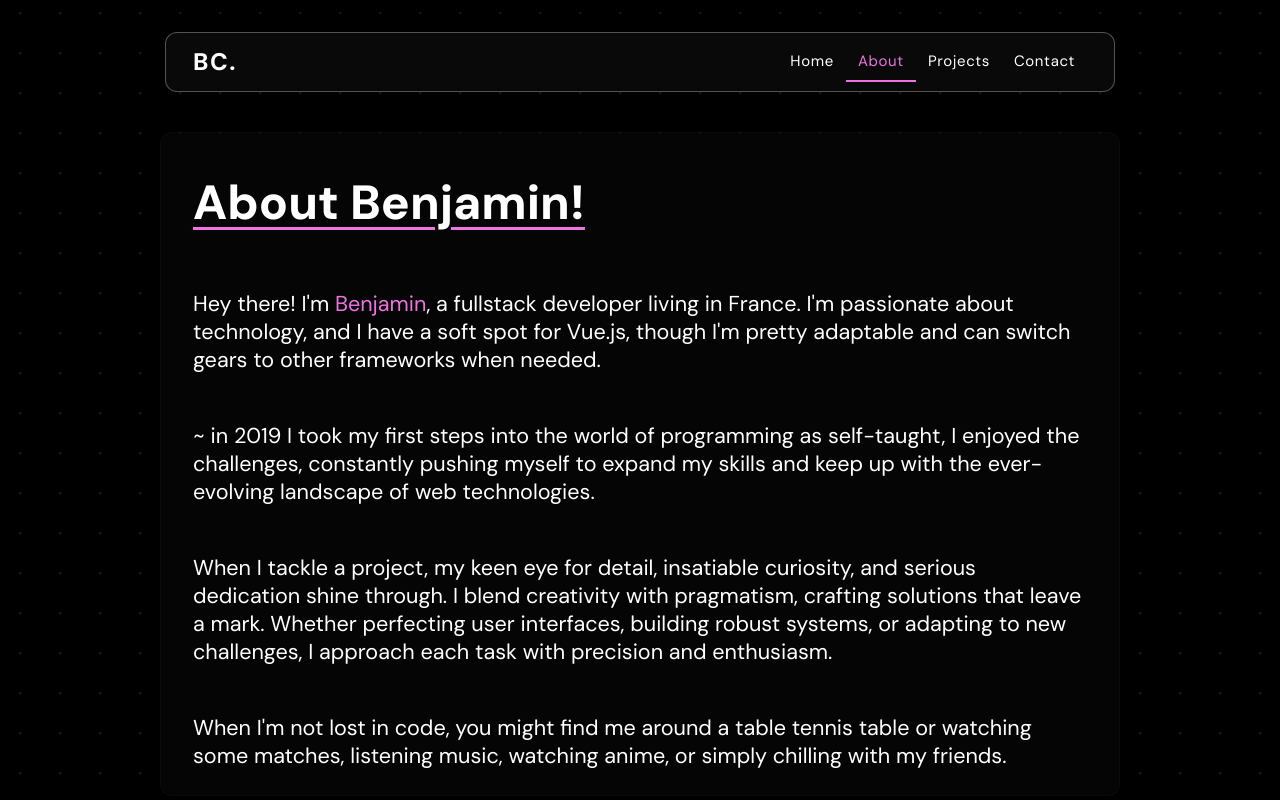
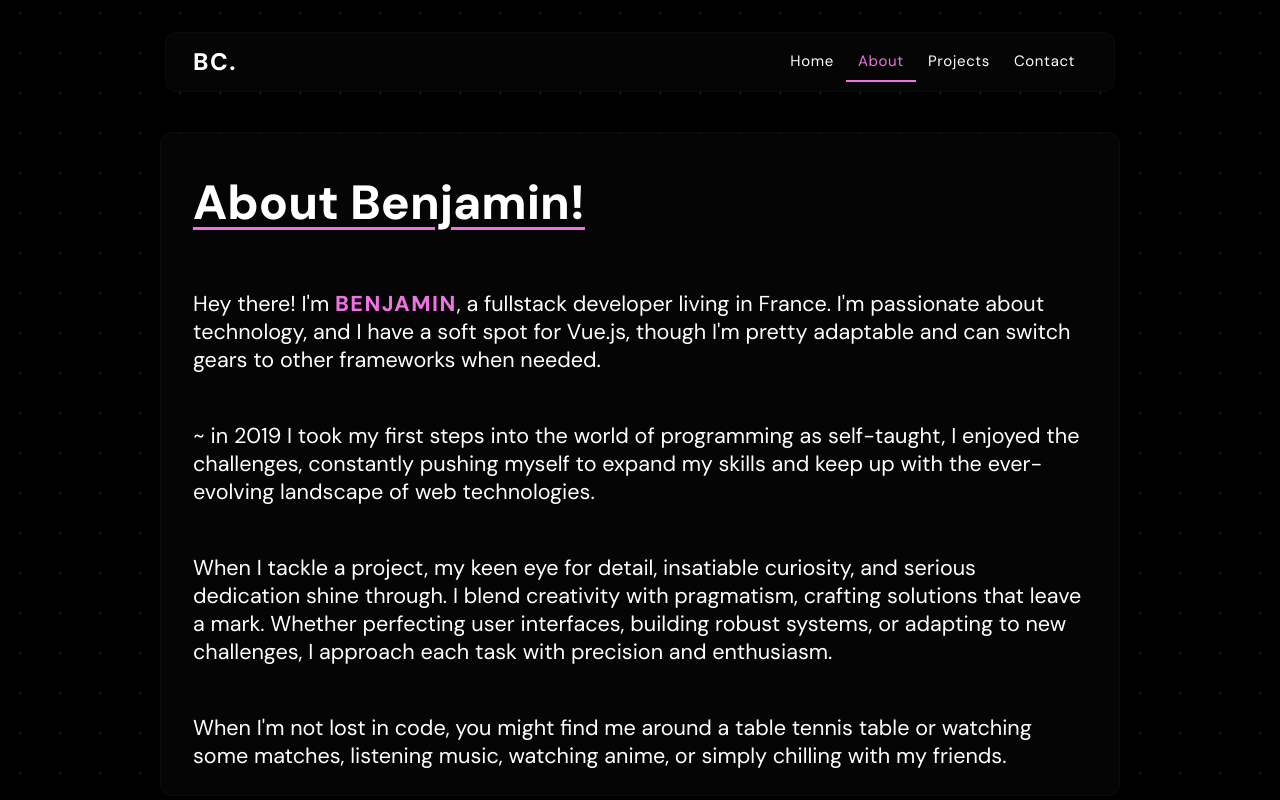
Before and after one commit to Toukara/portfolio, a Vue app: page /about in a window 1280 px wide. Built offline with nearby package versions, Linux system fonts and the light colour scheme.

Commit message:
About page

```diff
--- a/src/components/NavbarComponent.vue
+++ b/src/components/NavbarComponent.vue
@@ -62,13 +62,12 @@ export default {
   display: flex;
   align-items: center;
 
-  background: rgba(15, 15, 15, 0.659);
+  border-radius: 12px;
+  border: 1px solid rgba(137, 137, 137, 0.044);
 
-  border-radius: 12px;
-  box-shadow: 0 4px 30px rgba(0, 0, 0, 0.1);
-  backdrop-filter: blur(9.4px);
-  -webkit-backdrop-filter: blur(9.4px);
-  border: 1px solid rgba(255, 255, 255, 0.3);
+  background-color: rgba(23, 23, 23, 0.23);
+  backdrop-filter: blur(5px);
+  -webkit-backdrop-filter: blur(5px);
 }
 
 .navbar-items {
--- a/src/views/AboutView.vue
+++ b/src/views/AboutView.vue
@@ -3,13 +3,13 @@
   <div class="container">
     <div class="about">
       <h1>About Benjamin!</h1>
-      <p>Hey there! I'm <span>Benjamin</span>, a fullstack developer living in France. I'm passionate about technology, and I have a soft spot for Vue.js, though I'm pretty adaptable and can switch gears to other frameworks when needed.</p>
+      <p>Hey there! I'm <a href="https://github.com/Toukara" target="_blank" class="pink">Benjamin</a>, a fullstack developer living in France. I'm passionate about technology, and I have a soft spot for Vue.js, though I'm pretty adaptable and can switch gears to other frameworks when needed.</p>
       <p>~ in 2019 I took my first steps into the world of programming as self-taught, I enjoyed the challenges, constantly pushing myself to expand my skills and keep up with the ever-evolving landscape of web technologies.</p>
       <p>When I tackle a project, my keen eye for detail, insatiable curiosity, and serious dedication shine through. I blend creativity with pragmatism, crafting solutions that leave a mark. Whether perfecting user interfaces, building robust systems, or adapting to new challenges, I approach each task with precision and enthusiasm.</p>
       <p>When I'm not lost in code, you might find me around a table tennis table or watching some matches, listening music, watching anime, or simply chilling with my friends.</p>
       <p>Thanks for visiting my portfolio! I'm excited to share my journey with you and potentially collaborate on some exciting projects. Let's make something incredible together!</p>
 
-      <p><a href="https://github.com/Toukara" target="_blank">Github</a> | <a href="https://twitter.com/Benjamincms_" target="_blank">Twitter</a> | LinkedIn</p>
+      <p><a href="https://github.com/Toukara" target="_blank">Github</a> | <a href="https://twitter.com/Benjamincms_" target="_blank">Twitter</a> | <a href="https://www.linkedin.com" target="_blank">LinkedIn</a></p>
       <Links />
     </div>
   </div>
@@ -79,5 +79,16 @@ export default {
       color: #ee72e2;
     }
   }
+
+  .pink {
+    color: #ee72e2;
+    text-decoration: none;
+    text-transform: uppercase;
+    font-weight: 800;
+    letter-spacing: 1.5px;
+    &:hover {
+      text-decoration: underline;
+    }
+  }
 }
 </style>
```
